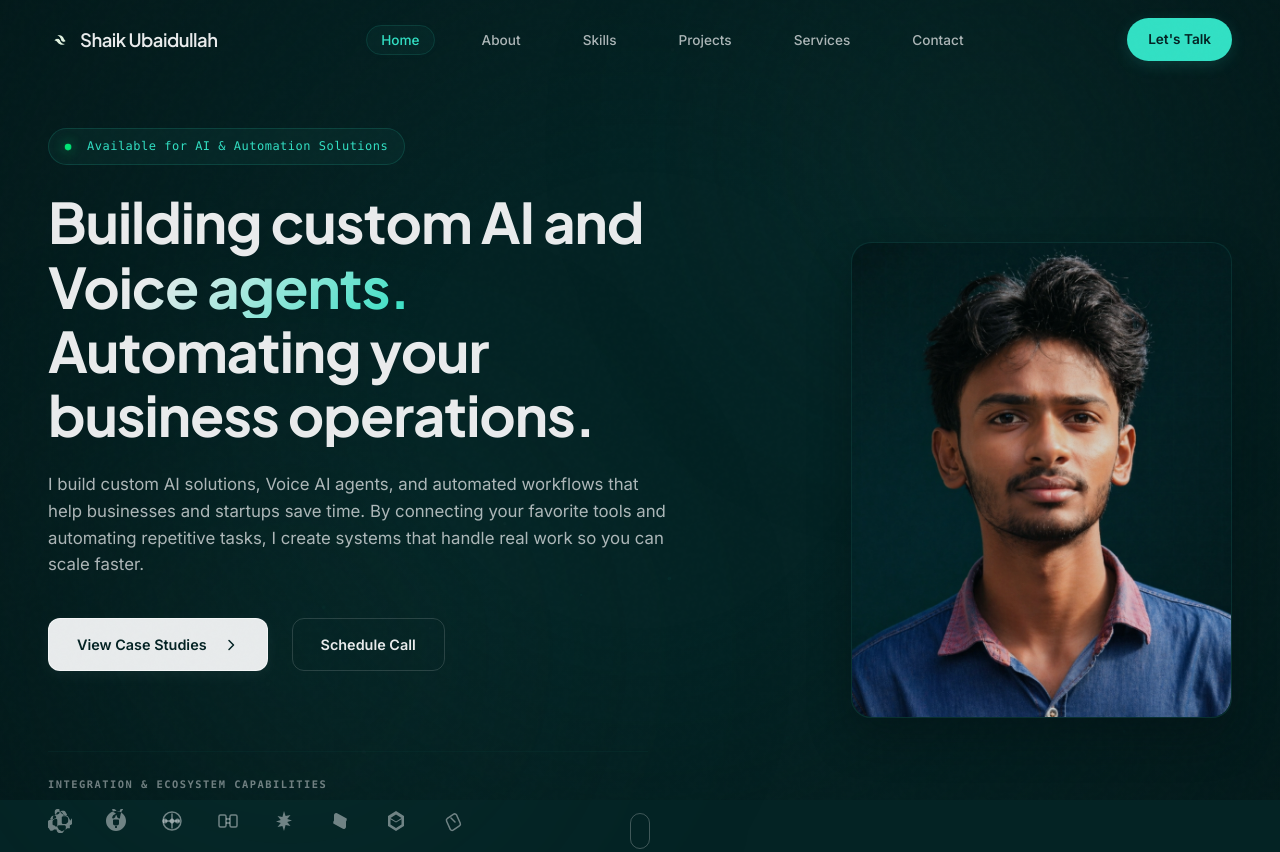
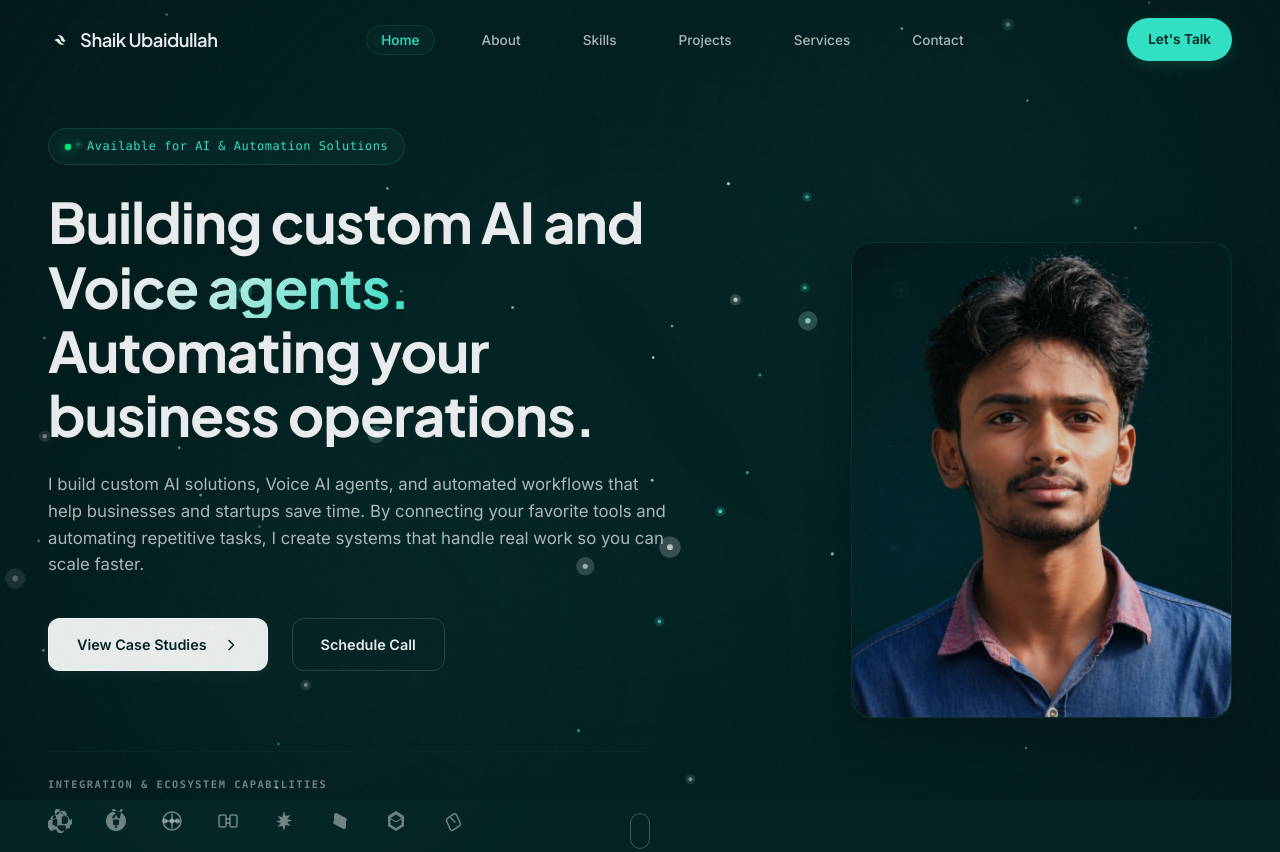
Before and after one commit to shaikubaidullah-coder/porfolio, a website built with Vite: page index.html in a window 1280 px wide. Shown: the top 852 px of the page. Built offline with nearby package versions, Linux system fonts and the light colour scheme.

Commit message:
chore: update build assets and sync project configuration

```diff
--- a/app.js
+++ b/app.js
@@ -32,56 +32,158 @@ function initParticles() {
   const canvas = document.getElementById('particles-canvas');
   if (!canvas) return;
 
-  // Performance bypass: skip on mobile or reduced-motion
-  if (window.innerWidth < 768 || window.matchMedia('(prefers-reduced-motion: reduce)').matches) {
-    canvas.style.display = 'none';
-    return;
-  }
-
   const ctx = canvas.getContext('2d');
   let particles = [];
   let animationFrameId;
   let isTabActive = true;
 
-  // Configuration
-  const particleCount = Math.min(45, Math.floor((window.innerWidth * window.innerHeight) / 28000));
+  // Mouse tracking parameters
+  const mouse = {
+    x: -9999,
+    y: -9999,
+    active: false
+  };
+
+  // Scope mouse event listeners to window
+  window.addEventListener('mousemove', (e) => {
+    mouse.x = e.clientX;
+    mouse.y = e.clientY;
+    mouse.active = true;
+  });
+
+  window.addEventListener('mouseleave', () => {
+    mouse.x = -9999;
+    mouse.y = -9999;
+    mouse.active = false;
+  });
+
+  // Calculate dynamic particle count based on window size (increased density for better visibility)
+  function getParticleCount() {
+    const width = window.innerWidth;
+    const height = window.innerHeight;
+    let count = Math.floor((width * height) / 18000);
+
+    if (width < 768) {
+      count = Math.min(count, 40); // Mobile / Small Screens
+    } else if (width < 1200) {
+      count = Math.min(count, 75); // Tablets / Medium Laptops
+    } else {
+      count = Math.min(count, 120); // Large Monitors
+    }
+    return Math.max(count, 20);
+  }
+
+  // High-contrast visible theme colors (Bright Off White, Ice Cyan, Neon Teal)
   const colors = [
-    'rgba(50, 224, 196, 0.04)',  // Accent Teal (extremely faint)
-    'rgba(24, 77, 71, 0.06)',    // Muted Emerald
-    'rgba(245, 247, 248, 0.02)'  // Off White dust
+    'rgba(245, 247, 248, ',   // Bright Off White
+    'rgba(173, 244, 235, ',   // Bright Ice Cyan
+    'rgba(82, 243, 219, '     // Bright Neon Teal
   ];
 
   class Particle {
     constructor() {
-      this.reset();
-      this.y = Math.random() * canvas.height;
+      this.init(true);
     }
 
-    reset() {
+    init(randomizePosition = false) {
       this.x = Math.random() * canvas.width;
-      this.y = canvas.height + Math.random() * 20;
-      this.size = Math.random() * 1.8 + 0.4; // Tiny: 0.4px to 2.2px
-      this.speedX = (Math.random() - 0.5) * 0.04; // Extremely slow horizontal drift
-      this.speedY = -(Math.random() * 0.08 + 0.03); // Faint vertical ascent
-      this.color = colors[Math.floor(Math.random() * colors.length)];
+      this.y = randomizePosition ? Math.random() * canvas.height : canvas.height + 10;
+
+      const roll = Math.random();
+      if (roll < 0.6) {
+        // Far Layer (60% - Small, slow)
+        this.size = Math.random() * 0.4 + 1.2; // 1.2px to 1.6px
+        this.baseSpeed = Math.random() * 0.08 + 0.12; // Clearly visible movement
+        this.layer = 1;
+        this.glow = 0;
+      } else if (roll < 0.9) {
+        // Middle Layer (30% - Medium, medium speed)
+        this.size = Math.random() * 0.5 + 1.8; // 1.8px to 2.3px
+        this.baseSpeed = Math.random() * 0.12 + 0.22;
+        this.layer = 2;
+        this.glow = 1;
+      } else {
+        // Close Layer (10% - Large, faster)
+        this.size = Math.random() * 0.6 + 2.4; // 2.4px to 3.0px max (kept small and elegant)
+        this.baseSpeed = Math.random() * 0.18 + 0.38;
+        this.layer = 3;
+        this.glow = 2;
+      }
+
+      // High visibility opacity (55% to 85%) so particles are visible without focusing
+      this.baseOpacity = Math.random() * 0.3 + 0.55;
+      this.opacity = this.baseOpacity;
+
+      // Floating direction using independent slow angles (produces curving paths)
+      this.angle = Math.random() * Math.PI * 2;
+      this.angleSpeed = (Math.random() - 0.5) * 0.012; // Dynamic winding float
+
+      this.driftX = Math.cos(this.angle) * this.baseSpeed;
+      this.driftY = Math.sin(this.angle) * this.baseSpeed;
+
+      this.vx = this.driftX;
+      this.vy = this.driftY;
+
+      this.colorPrefix = colors[Math.floor(Math.random() * colors.length)];
     }
 
     update() {
-      this.x += this.speedX;
-      this.y += this.speedY;
+      // Slow organic angle drift
+      this.angle += this.angleSpeed;
+      this.driftX = Math.cos(this.angle) * this.baseSpeed;
+      this.driftY = Math.sin(this.angle) * this.baseSpeed;
 
-      if (this.x < 0) this.x = canvas.width;
-      if (this.x > canvas.width) this.x = 0;
+      // Mouse repulsion calculations
+      if (mouse.active) {
+        const dx = this.x - mouse.x;
+        const dy = this.y - mouse.y;
+        const dist = Math.sqrt(dx * dx + dy * dy);
+        const repulseRadius = 140;
 
-      if (this.y < -20) {
-        this.reset();
+        if (dist < repulseRadius && dist > 0) {
+          const force = (repulseRadius - dist) / repulseRadius;
+          const strength = 0.65; // Ambient gentle repulsion
+          const targetVx = this.driftX + (dx / dist) * force * strength;
+          const targetVy = this.driftY + (dy / dist) * force * strength;
+
+          // Physics transition (lerp)
+          this.vx += (targetVx - this.vx) * 0.08;
+          this.vy += (targetVy - this.vy) * 0.08;
+        } else {
+          // Return to organic float speed
+          this.vx += (this.driftX - this.vx) * 0.05;
+          this.vy += (this.driftY - this.vy) * 0.05;
+        }
+      } else {
+        // Return to organic float speed
+        this.vx += (this.driftX - this.vx) * 0.05;
+        this.vy += (this.driftY - this.vy) * 0.05;
       }
+
+      this.x += this.vx;
+      this.y += this.vy;
+
+      // Bound check screen wrap
+      const margin = 10;
+      if (this.x < -margin) this.x = canvas.width + margin;
+      if (this.x > canvas.width + margin) this.x = -margin;
+      if (this.y < -margin) this.y = canvas.height + margin;
+      if (this.y > canvas.height + margin) this.y = -margin;
     }
 
     draw() {
+      // Concentric circles for glowing light layers
+      if (this.glow > 0) {
+        ctx.beginPath();
+        ctx.arc(this.x, this.y, this.size * (this.glow === 1 ? 2.6 : 3.6), 0, Math.PI * 2);
+        ctx.fillStyle = `${this.colorPrefix}${this.opacity * (this.glow === 1 ? 0.25 : 0.3)})`;
+        ctx.fill();
+      }
+
+      // Solid inner core
       ctx.beginPath();
       ctx.arc(this.x, this.y, this.size, 0, Math.PI * 2);
-      ctx.fillStyle = this.color;
+      ctx.fillStyle = `${this.colorPrefix}${this.opacity})`;
       ctx.fill();
     }
   }
@@ -90,8 +192,9 @@ function initParticles() {
     canvas.width = window.innerWidth;
     canvas.height = window.innerHeight;
 
+    const count = getParticleCount();
     particles = [];
-    for (let i = 0; i < particleCount; i++) {
+    for (let i = 0; i < count; i++) {
       particles.push(new Particle());
     }
   }
@@ -109,7 +212,6 @@ function initParticles() {
     animationFrameId = requestAnimationFrame(animate);
   }
 
-  // Tab Visibility API to save CPU cycles
   document.addEventListener('visibilitychange', () => {
     if (document.hidden) {
       isTabActive = false;
--- a/styles.css
+++ b/styles.css
@@ -4,7 +4,7 @@
 :root {
   /* Color Palette (Deep Forest Teal Theme) */
   --bg-primary: #042324;
-  --bg-alternate: #0B2B26;
+  --bg-alternate: rgba(11, 43, 38, 0.82);
 
   /* Brand Shades & Depth */
   --color-forest: #0D3A37;
```
Also changed, not shown: dist/404.html, dist/assets/app-BwXuqw1t.js (deleted), dist/assets/app-CR5r2Sem.css (deleted), dist/assets/app-DYq88w2V.css (added), dist/assets/app-HjCRlG4R.js (added), dist/index.html.
